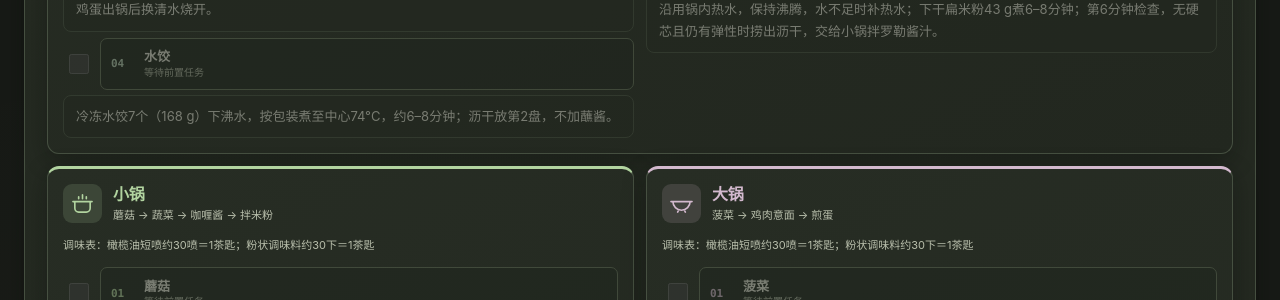
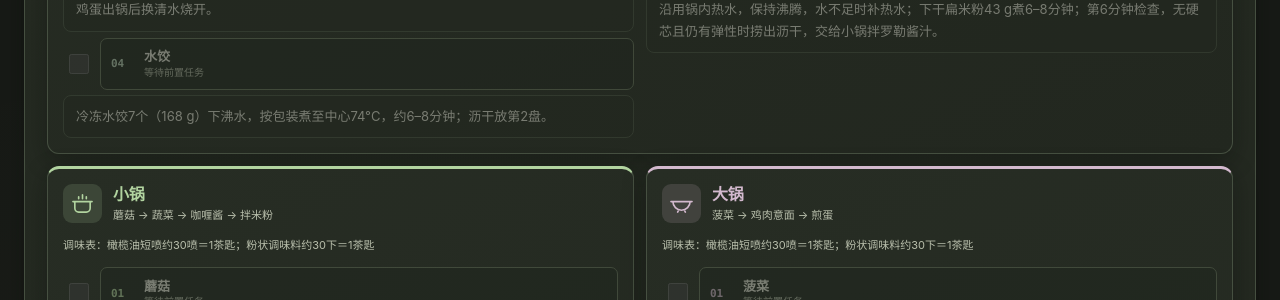
Before and after one commit to yunhaixiang/fitness, a Jekyll site: the page built from cooking.md, in a window 1280 px wide and 900 px high, scrolled down 2961 px. Shown: the part 152-452 px from the top of the window. Built offline with Jekyll 4.4.1, drawn with Linux system fonts in a browser that asks for light colours.

Commit message:
Remove redundant dumpling sauce notes

```diff
--- a/_includes/diet-schedule.html
+++ b/_includes/diet-schedule.html
@@ -16,7 +16,7 @@
 <td>上1</td><td>周日</td><td>晚餐</td><td data-en="1 Large Whole-Wheat Tortilla">大号全麦卷饼皮1片</td><td data-en="1½ Chicken Thighs, 1½ Boiled Eggs, 1/4 Can Chickpeas, 2 tsp Chipotle Mayonnaise">鸡大腿肉1½块，水煮蛋1½个，鹰嘴豆¼罐，Chipotle蛋黄酱2茶匙</td><td data-en="1/2 Orange Bell Pepper">橙甜椒半个</td><td>{{ site.data.meal_nutrition.meals.wrap.kcal }}</td>
 </tr>
 <tr data-nutrition-key="dumpling" data-drink="fuze">
-<td>上2</td><td>周一</td><td>午餐</td><td data-en="Boiled Dumplings Without Dipping Sauce, Potatoes">水饺（不加蘸酱），土豆块</td><td data-en="1 Salmon Fillet, 1 Boiled Egg">三文鱼1块，水煮蛋1个</td><td data-en="Spinach, Mushrooms">菠菜，蘑菇</td><td>{{ site.data.meal_nutrition.meals.dumpling.kcal }}</td>
+<td>上2</td><td>周一</td><td>午餐</td><td data-en="Boiled Dumplings, Potatoes">水饺，土豆块</td><td data-en="1 Salmon Fillet, 1 Boiled Egg">三文鱼1块，水煮蛋1个</td><td data-en="Spinach, Mushrooms">菠菜，蘑菇</td><td>{{ site.data.meal_nutrition.meals.dumpling.kcal }}</td>
 </tr>
 <tr data-nutrition-key="noodles">
 <td>上3</td><td>周一</td><td>晚餐</td><td data-en="Basil Rice Noodles">罗勒酱香米粉</td><td data-en="Panko-Baked Shrimp, 1 Chicken Thigh, 1 Boiled Egg">面包糠烤虾，鸡大腿肉1块，水煮蛋1个</td><td data-en="Peas, Carrots">豌豆，胡萝卜</td><td>{{ site.data.meal_nutrition.meals.noodles.kcal }}</td>
@@ -37,7 +37,7 @@
 <td>下1</td><td>周四</td><td>午餐</td><td data-en="1 Large Whole-Wheat Tortilla">大号全麦卷饼皮1片</td><td data-en="1½ Chicken Thighs, 1½ Boiled Eggs, 1/4 Can Chickpeas, 2 tsp Chipotle Mayonnaise">鸡大腿肉1½块，水煮蛋1½个，鹰嘴豆¼罐，Chipotle蛋黄酱2茶匙</td><td data-en="1/2 Orange Bell Pepper">橙甜椒半个</td><td>{{ site.data.meal_nutrition.meals.wrap.kcal }}</td>
 </tr>
 <tr data-nutrition-key="dumpling">
-<td>下2</td><td>周四</td><td>晚餐</td><td data-en="Boiled Dumplings Without Dipping Sauce, Potatoes">水饺（不加蘸酱），土豆块</td><td data-en="1 Salmon Fillet, 1 Boiled Egg">三文鱼1块，水煮蛋1个</td><td data-en="Spinach, Mushrooms">菠菜，蘑菇</td><td>{{ site.data.meal_nutrition.meals.dumpling.kcal }}</td>
+<td>下2</td><td>周四</td><td>晚餐</td><td data-en="Boiled Dumplings, Potatoes">水饺，土豆块</td><td data-en="1 Salmon Fillet, 1 Boiled Egg">三文鱼1块，水煮蛋1个</td><td data-en="Spinach, Mushrooms">菠菜，蘑菇</td><td>{{ site.data.meal_nutrition.meals.dumpling.kcal }}</td>
 </tr>
 <tr data-nutrition-key="noodles">
 <td>下3</td><td>周五</td><td>午餐</td><td data-en="Basil Rice Noodles">罗勒酱香米粉</td><td data-en="Panko-Baked Shrimp, 1 Chicken Thigh, 1 Boiled Egg">面包糠烤虾，鸡大腿肉1块，水煮蛋1个</td><td data-en="Peas, Carrots">豌豆，胡萝卜</td><td>{{ site.data.meal_nutrition.meals.noodles.kcal }}</td>
--- a/cooking.md
+++ b/cooking.md
@@ -94,7 +94,7 @@ cooking: true
 <li data-en="Bring water to a boil in Pot 1 before adding the eggs.">煮锅一烧水，水沸后下鸡蛋。</li>
 <li data-en="Add 6 eggs and boil for about 9 minutes until firm. Cool and peel; cut as needed. Put 1½ eggs each in meals 1 and 4, one each in meals 2 and 3, and half each in meals 6 and 7. Crumble the eggs for meal 1.">下鸡蛋6个，水开后煮约9分钟至蛋白蛋黄凝固，冷却剥壳，按需切半；第1、4盘各1½个，第2、3盘各1个，第6、7盘各½个；第1盘的掰碎。</li>
 <li data-en="After removing the eggs, refill with fresh water and bring to a boil.">鸡蛋出锅后换清水烧开。</li>
-<li data-en="Add 7 frozen dumplings (168 g) to boiling water. Follow the pack, checking for a 74°C centre after about 6–8 minutes. Drain into meal 2 without dipping sauce.">冷冻水饺7个（168 g）下沸水，按包装煮至中心74°C，约6–8分钟；沥干放第2盘，不加蘸酱。</li>
+<li data-en="Add 7 frozen dumplings (168 g) to boiling water. Follow the pack, checking for a 74°C centre after about 6–8 minutes. Drain into meal 2.">冷冻水饺7个（168 g）下沸水，按包装煮至中心74°C，约6–8分钟；沥干放第2盘。</li>
 </ol>
 
 <h2 id="pot-two" data-en="Pot 2">煮锅二线程</h2>
```
